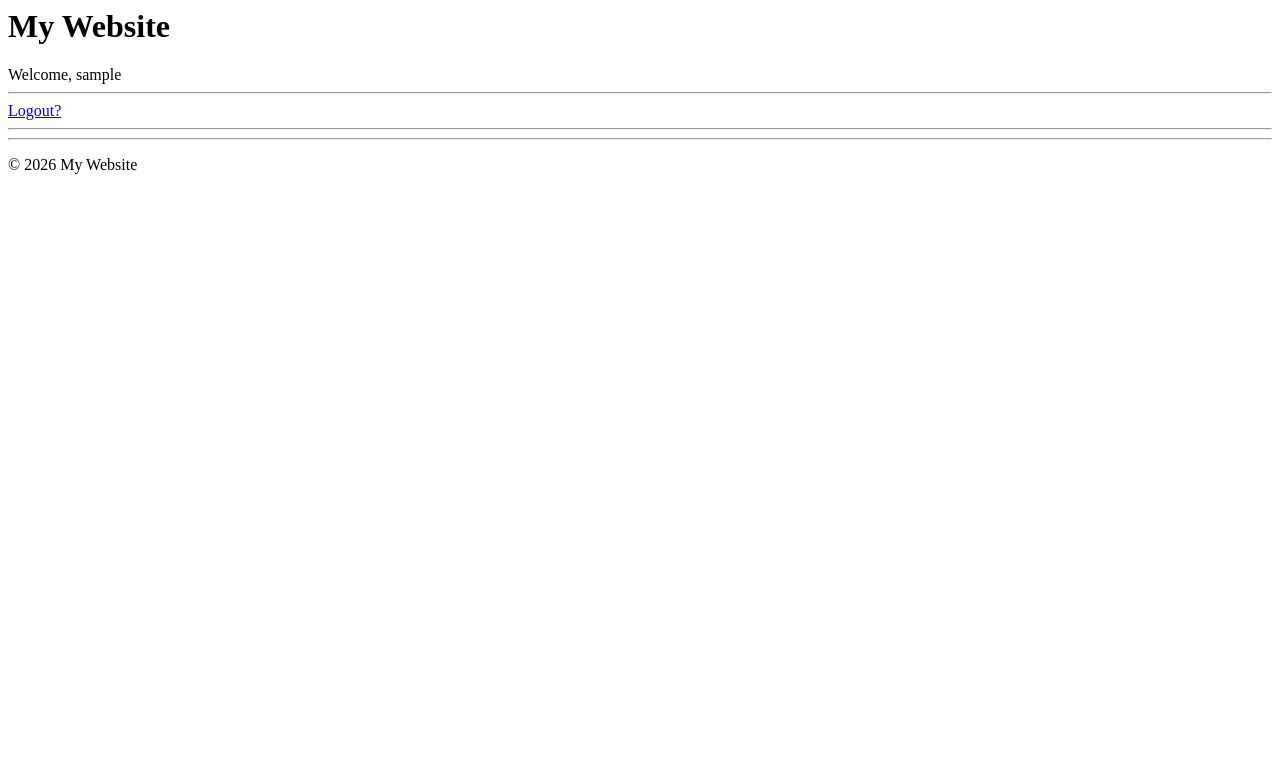
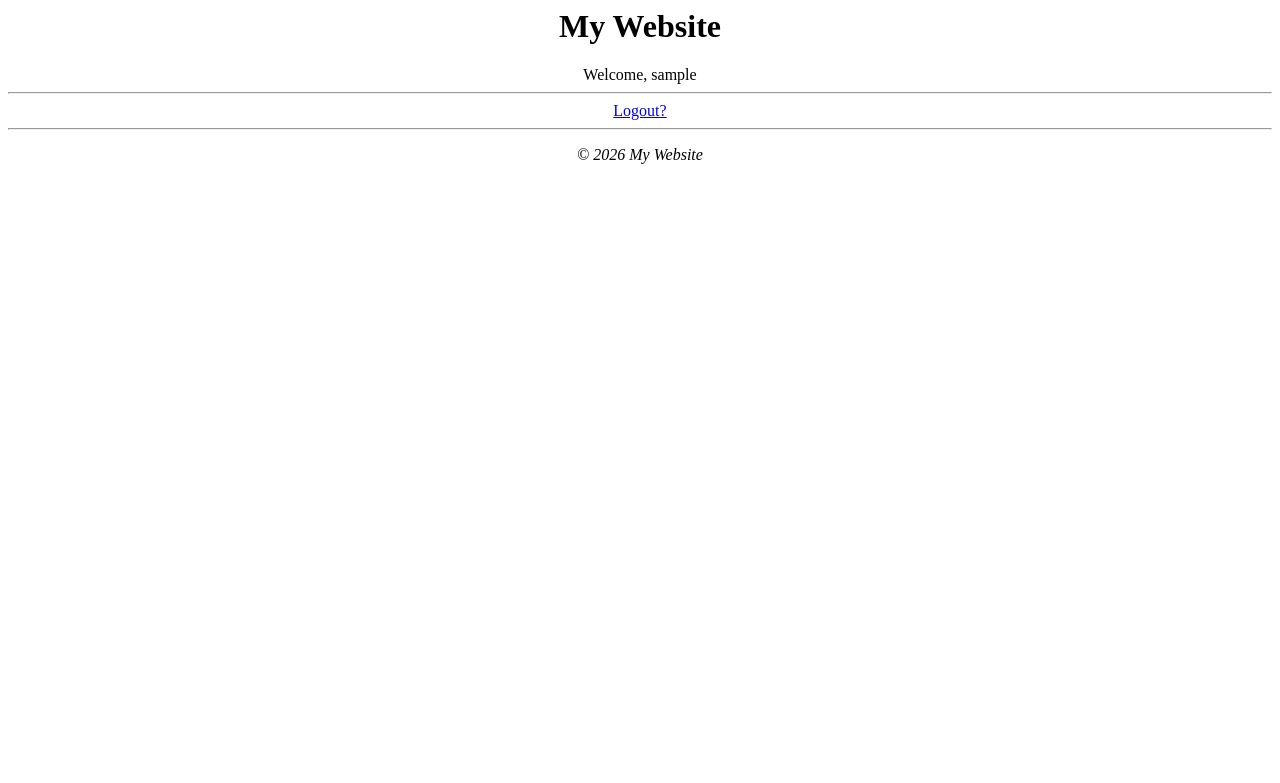
Before and after one commit to Chan-Bone/lab06, a PHP site: page /welcome.php in a window 1280 px wide. Shown: the top 783 px of the page. Run offline with PHP 8.4, Linux system fonts and the light colour scheme; the visitor is signed in with stand-in values (Sample User, id 1).

Commit message:
added basic styling

```diff
--- a/PHPLogin/header.inc
+++ b/PHPLogin/header.inc
@@ -2,6 +2,8 @@
 <html lang="en">
 <head>
     <meta charset="utf-8">
+    <link rel="stylesheet" href="styles/style.css" >
+
     <title>My Website</title>
 </head>
 <body>
--- a/PHPLogin/login.php
+++ b/PHPLogin/login.php
@@ -7,6 +7,7 @@
     <label for="password">Password:</label>
     <input type="text" name="password" required><br>
 
+    <br>
     <input type="hidden" name="token" value="C106417758">
     <input type="submit" value="Login">
 </form>
--- /dev/null
+++ b/PHPLogin/styles/style.css
@@ -0,0 +1,13 @@
+footer {
+    text-align: center;
+    clear : both;
+    font-style: italic;
+}
+
+h1 {
+    text-align: center;
+}
+
+body {
+    text-align: center;
+}
--- a/PHPLogin/welcome.php
+++ b/PHPLogin/welcome.php
@@ -6,7 +6,7 @@
     include 'header.inc';
     if (isset($_SESSION['user'])) {
         echo "Welcome, " .$_SESSION['user'];
-        echo "<hr><a href='login.php'>Logout?</a><hr>";
+        echo "<hr><a href='login.php'>Logout?</a>";
         include 'footer.inc';
     } else {
         header('Location:login.php');
```
